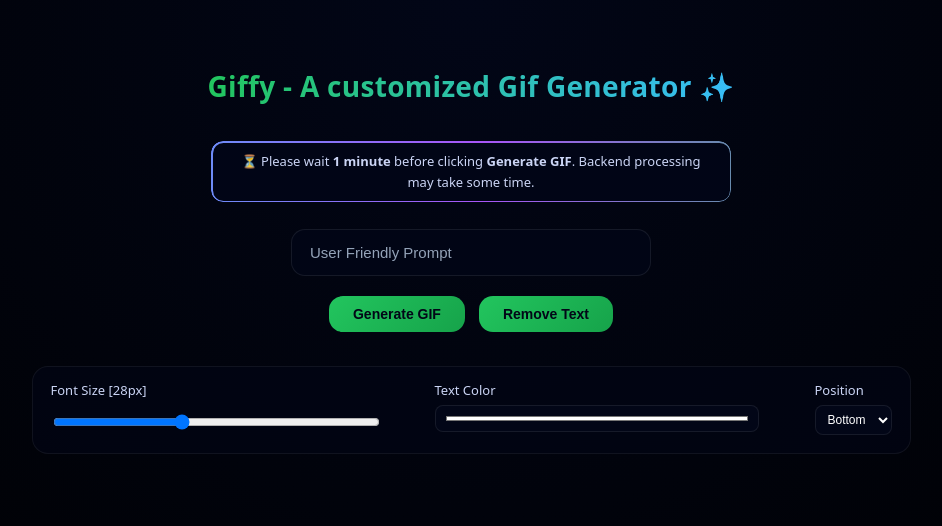
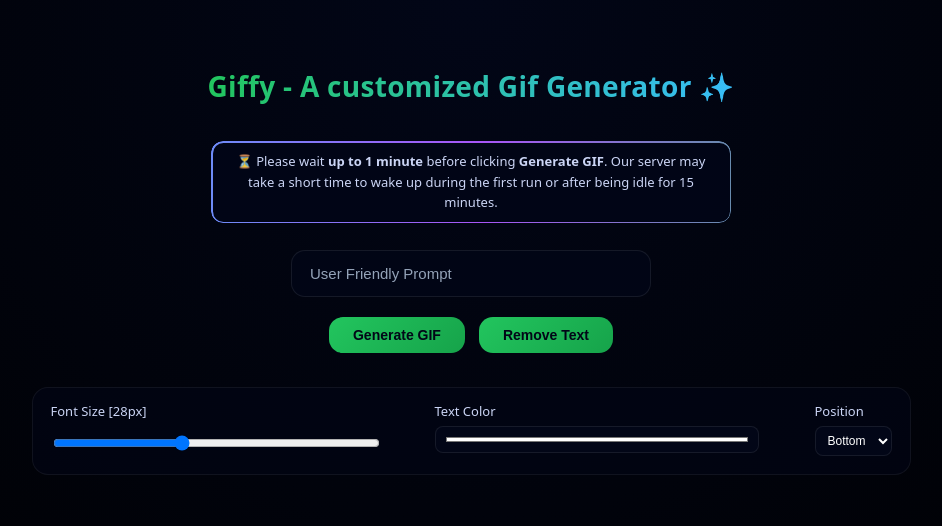
Before and after one commit to faiz-ak/Giffy, a React (Create React App) app: page / in a window 1280 px wide. Shown: the top 526 px of the page, without its empty margins (169-1111 px from the left). Built offline with nearby package versions, Linux system fonts and the light colour scheme.

Commit message:
Update App.js

```diff
--- a/src/App.js
+++ b/src/App.js
@@ -205,11 +205,10 @@ function App() {
     <div className="container">
   <h1>Giffy - A customized Gif Generator ✨</h1>
 
-  <p className="hint-text">
-    ⏳ Please wait <strong>1 minute</strong> before clicking
-    <strong> Generate GIF</strong>.
-    Backend processing may take some time.
-  </p>
+ <p className="hint-text">
+  ⏳ Please wait <strong>up to 1 minute</strong> before clicking <strong>Generate GIF</strong>.
+  Our server may take a short time to wake up during the first run or after being idle for 15 minutes.
+</p>
 
 
 <input
```
